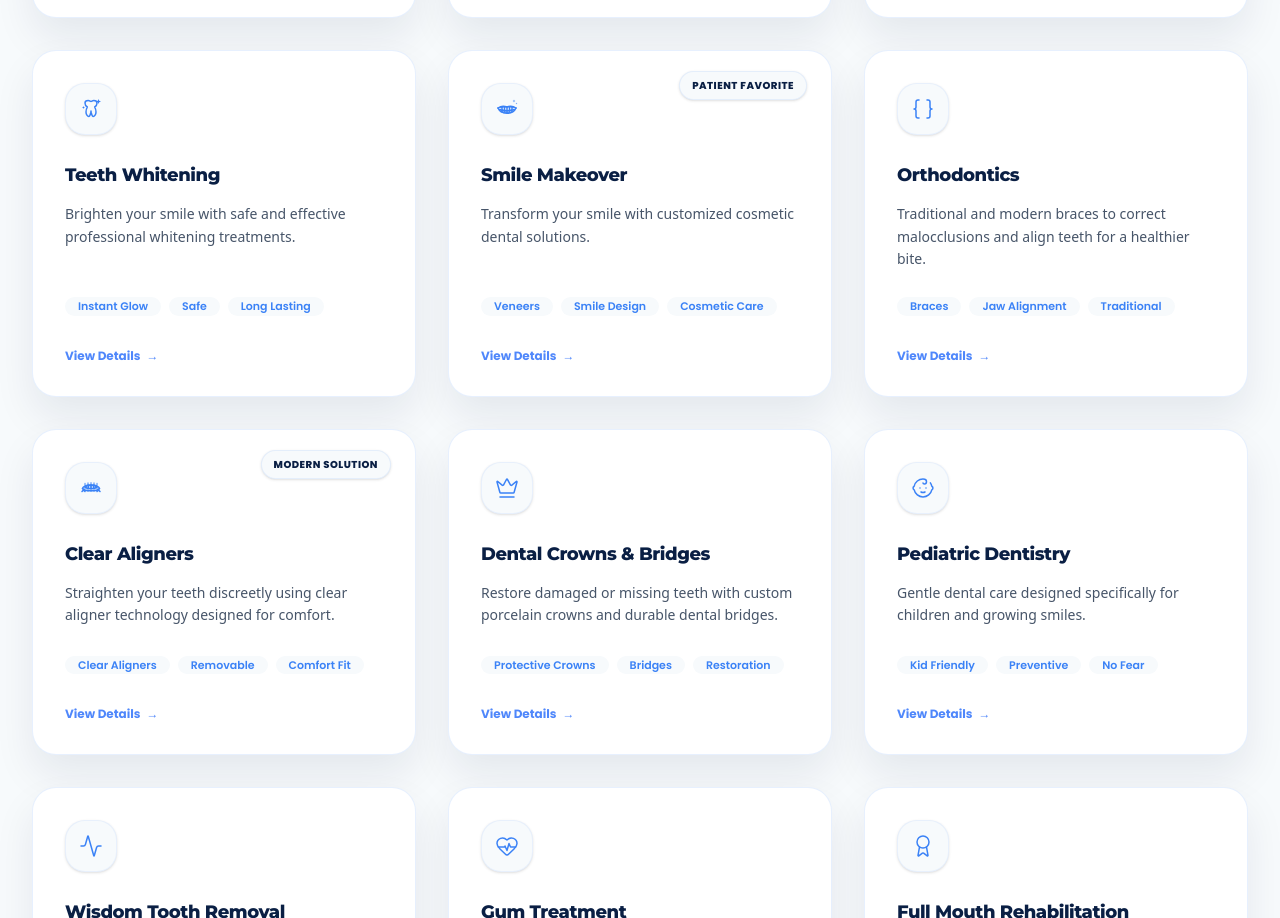
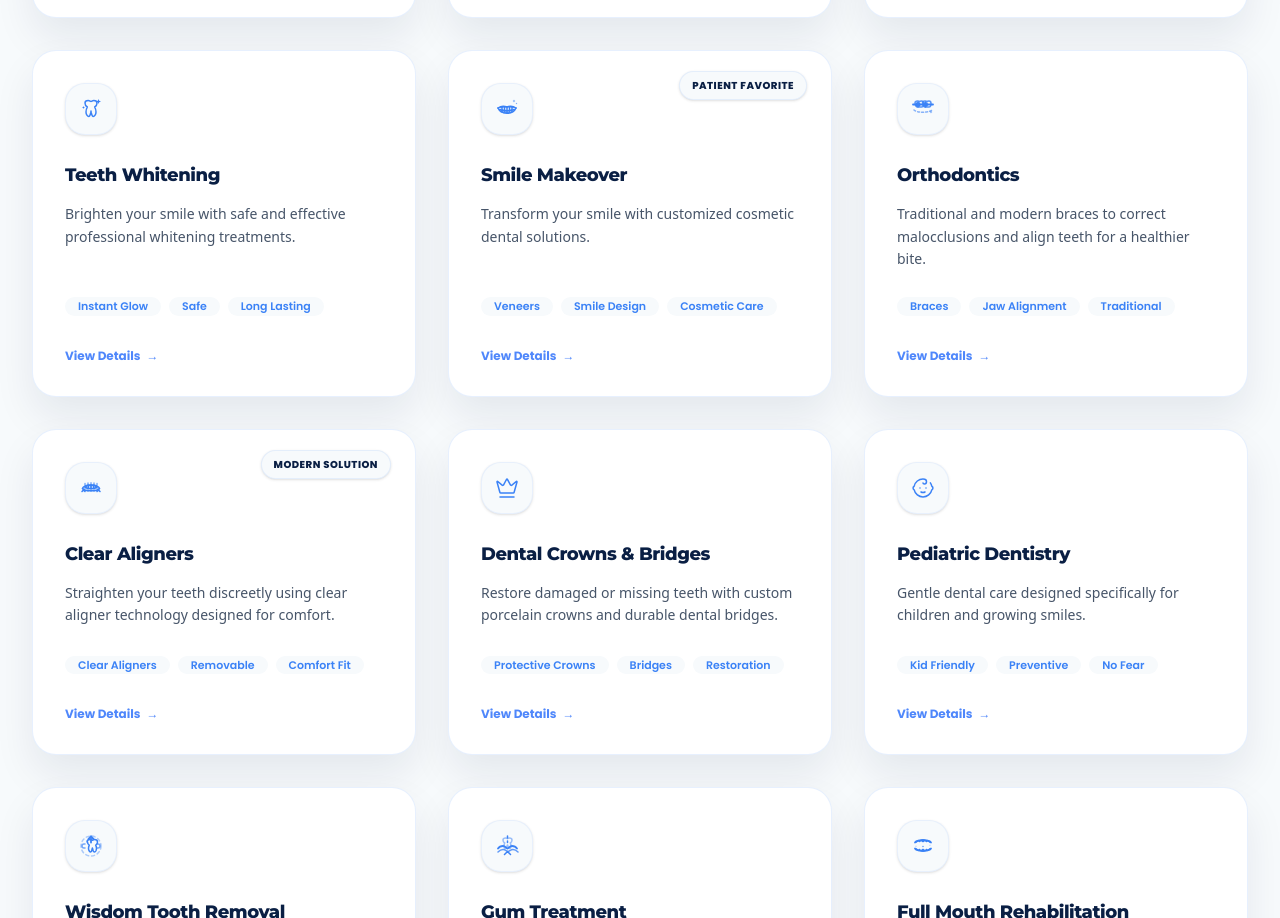
Before and after one commit to csccenterddn-ux/SmileCare, a React (Vite) app: page / in a window 1280 px wide. Shown: the part 1594-2512 px from the top of the page. Built offline with nearby package versions, Linux system fonts and the light colour scheme.

Commit message:
feat(services): add preventive care and braces icons
Introduce new SVG components to visually represent preventive care and orthodontics services in the clinic interface.

```diff
--- a/src/components/Services.tsx
+++ b/src/components/Services.tsx
@@ -163,6 +163,161 @@ const RootCanalIcon = ({ strokeWidth = 1.5, ...props }: React.SVGProps<SVGSVGEle
   </svg>
 );
 
+// Custom healthcare-grade dental shield / preventive care icon featuring a protective shield surrounding a tooth silhouette with star shine details
+const PreventiveIcon = ({ strokeWidth = 1.5, ...props }: React.SVGProps<SVGSVGElement> & { strokeWidth?: number }) => (
+  <svg
+    xmlns="http://www.w3.org/2000/svg"
+    viewBox="0 0 24 24"
+    fill="none"
+    stroke="currentColor"
+    strokeWidth={strokeWidth}
+    strokeLinecap="round"
+    strokeLinejoin="round"
+    {...props}
+  >
+    {/* Outer elegant healthcare shield */}
+    <path d="M12 2S12 2 20 5V11C20 16.5 16.5 20.5 12 22C7.5 20.5 4 16.5 4 11V5C12 2 12 2 12 2Z" />
+    {/* Stylized Tooth Outline in the center */}
+    <path d="M9 8.5C9 7.3 9.8 6.5 11.2 6.5C12.3 6.5 12.7 7.2 13 7.2C13.3 7.2 13.7 6.5 14.8 6.5C16.2 6.5 17 7.3 17 8.5C17 10 16 11.2 15 11.8C15.6 13 16 14.5 16 15.6C16 17.5 14.8 19 13.8 19C13 19 12.7 17.8 12.4 16.2C12.2 15.4 12.1 14.6 12 14.6C11.9 14.6 11.8 15.4 11.6 16.2C11.3 17.8 11 19 10.2 19C9.2 19 8 17.5 8 15.6C8 14.5 8.4 13 9 11.8C8 11.2 7 10 7 8.5" opacity="0.85" />
+    {/* Micro-sparkle stars on the shield */}
+    <path d="M19.5 6L20 7L21 7.5L20 8L19.5 9L19 8L18 7.5L19 7Z" fill="currentColor" stroke="none" />
+  </svg>
+);
+
+// Custom healthcare-grade orthodontics braces / teeth alignment icon featuring aligned teeth with detailed bracket blocks and tension archwire
+const BracesIcon = ({ strokeWidth = 1.5, ...props }: React.SVGProps<SVGSVGElement> & { strokeWidth?: number }) => (
+  <svg
+    xmlns="http://www.w3.org/2000/svg"
+    viewBox="0 0 24 24"
+    fill="none"
+    stroke="currentColor"
+    strokeWidth={strokeWidth}
+    strokeLinecap="round"
+    strokeLinejoin="round"
+    {...props}
+  >
+    {/* Three teeth side-by-side representing the dental arch */}
+    {/* Tooth 1 (Left) */}
+    <path d="M4 6C4 4.5 5 4 6.5 4C7.5 4 8 4.5 8.5 4.5C9 4.5 9.5 4 10.5 4C12 4 12.5 5 12.5 6.5C12.5 8.5 11.5 10 10.5 10H6.5C5.5 10 4 8.5 4 6Z" opacity="0.85" />
+    {/* Tooth 2 (Right) */}
+    <path d="M11.5 6C11.5 4.5 12.5 4 14 4C15 4 15.5 4.5 16 4.5C16.5 4.5 17 4 18 4C19.5 4 20 5 20 6.5C20 8.5 19 10 18 10H14C13 10 11.5 8.5 11.5 6Z" opacity="0.85" />
+
+    {/* Braces Tension Archwire running across */}
+    <path d="M2 7.5H22" strokeWidth={strokeWidth + 0.3} />
+
+    {/* Left Bracket */}
+    <rect x="5.5" y="6" width="3" height="3" rx="0.5" fill="none" stroke="currentColor" />
+    <path d="M7 5V10" />
+    <path d="M5 7.5H9" />
+
+    {/* Right Bracket */}
+    <rect x="13" y="6" width="3" height="3" rx="0.5" fill="none" stroke="currentColor" />
+    <path d="M14.5 5V10" />
+    <path d="M12.5 7.5H16.5" />
+
+    {/* Sparkle detailing for braces shine */}
+    <path d="M20 13.5L20.4 14.7L21.6 15L20.4 15.3L20 16.5L19.6 15.3L18.4 15L19.6 14.7Z" fill="currentColor" stroke="none" />
+    {/* Alignment tension path below */}
+    <path d="M3 13C6 16 18 16 21 13" strokeDasharray="2 2" opacity="0.6" />
+  </svg>
+);
+
+// Custom healthcare-grade wisdom tooth removal icon showing a third-molar tooth being elevated safely with micro-extraction vector details
+const WisdomToothIcon = ({ strokeWidth = 1.5, ...props }: React.SVGProps<SVGSVGElement> & { strokeWidth?: number }) => (
+  <svg
+    xmlns="http://www.w3.org/2000/svg"
+    viewBox="0 0 24 24"
+    fill="none"
+    stroke="currentColor"
+    strokeWidth={strokeWidth}
+    strokeLinecap="round"
+    strokeLinejoin="round"
+    {...props}
+  >
+    {/* Grid / alignment boundary for surgery */}
+    <circle cx="12" cy="12" r="10" strokeDasharray="3 3" opacity="0.4" />
+
+    {/* Tooth molar contour */}
+    <path d="M8 8C8 6.5 9 5.5 11 5.5C12.2 5.5 12.7 6.2 13.2 6.2C13.7 6.2 14.2 5.5 15.5 5.5C17.5 5.5 18.5 6.5 18.5 8C18.5 9.5 17.7 10.7 16.7 11.2C17.2 12.2 17.5 13.4 17.5 14.5C17.5 16.5 16.2 18 15.2 18C14.4 18 14.1 17 13.8 15.5C13.6 14.8 13.5 14.1 13.4 14.1C13.3 14.1 13.2 14.8 13 15.5C12.7 17 12.4 18 11.6 18C10.8 18 9.5 16.5 9.5 14.5C9.5 13.4 9.8 12.2 10.3 11.2C9.3 10.7 8.5 9.5 8.5 8" />
+
+    {/* Extraction forceps/tension indications */}
+    <path d="M6 14H5C4 14 3 13 3 12C3 11 4 10 5 10H6" opacity="0.7" />
+    <path d="M18 14H19C20 14 21 13 21 12C21 11 20 10 19 10H18" opacity="0.7" />
+
+    {/* Elevational arrow details representing extraction lift */}
+    <path d="M12 2.5V8.5" strokeWidth={strokeWidth + 0.3} />
+    <path d="M9.5 5L12 2.5L14.5 5" strokeWidth={strokeWidth + 0.3} />
+  </svg>
+);
+
+// Custom healthcare-grade gum treatment icon representing a tooth with its supporting gingiva archway and periodontal care scaling lines
+const GumIcon = ({ strokeWidth = 1.5, ...props }: React.SVGProps<SVGSVGElement> & { strokeWidth?: number }) => (
+  <svg
+    xmlns="http://www.w3.org/2000/svg"
+    viewBox="0 0 24 24"
+    fill="none"
+    stroke="currentColor"
+    strokeWidth={strokeWidth}
+    strokeLinecap="round"
+    strokeLinejoin="round"
+    {...props}
+  >
+    {/* Tooth Molar sitting inside the gum */}
+    <path d="M8 6C8 4.8 9 4 10.8 4C11.8 4 12.2 4.7 12.5 4.7C12.8 4.7 13.2 4 14.2 4C16 4 17 4.8 17 6C17 7.5 16.2 8.5 15.3 9C15.8 10 16 11.2 16 12C16 13.5 15 14.5 14.2 14.5C13.5 14.5 13.2 13.5 13 12.2C12.8 11.5 12.7 11 12.5 11C12.3 11 12.2 11.5 12 12.2C11.8 13.5 11.5 14.5 10.8 14.5C10 14.5 9 13.5 9 12C9 11.2 9.2 10 9.7 9C8.8 8.5 8 7.5 8 6" opacity="0.5" />
+
+    {/* Premium gingival / gum line contour archway cradling the tooth roots */}
+    <path d="M3 14.5C4 13 6 12 8 12C10.5 12 11 14.5 12.5 14.5C14 14.5 14.5 12 17 12C19 12 21 13 22 14.5" strokeWidth={strokeWidth + 0.3} />
+
+    {/* Sub-gingival / gum health cell texture lines */}
+    <path d="M3 18C4.5 16.5 6 15.5 8 15.5C10.5 15.5 11.5 17.5 13 17.5C14.5 17.5 15.5 15.5 18 15.5C20 15.5 21.5 16.5 23 18" opacity="0.8" />
+
+    {/* Periodontal care laser healing indicator */}
+    <path d="M12.5 2v6.5" strokeWidth={strokeWidth} strokeDasharray="2 3" />
+    <path d="M9.5 20.5L12.5 17.5L15.5 20.5" strokeWidth={strokeWidth} />
+  </svg>
+);
+
+// Custom healthcare-grade full mouth rehabilitation icon representing dual complete upper and lower dental arches with bite alignment and cosmetic restoration details
+const SmileRehabIcon = ({ strokeWidth = 1.5, ...props }: React.SVGProps<SVGSVGElement> & { strokeWidth?: number }) => (
+  <svg
+    xmlns="http://www.w3.org/2000/svg"
+    viewBox="0 0 24 24"
+    fill="none"
+    stroke="currentColor"
+    strokeWidth={strokeWidth}
+    strokeLinecap="round"
+    strokeLinejoin="round"
+    {...props}
+  >
+    {/* Upper Dental Arch */}
+    <path d="M4 8.5C5.8 5.5 18.2 5.5 20 8.5" strokeWidth={strokeWidth + 0.3} />
+
+    {/* Lower Dental Arch */}
+    <path d="M4 14.5C5.8 17.5 18.2 17.5 20 14.5" strokeWidth={strokeWidth + 0.3} />
+
+    {/* Upper Teeth rebuilding segments */}
+    <path d="M5.5 8C6 7 7 6.5 8 6.5" />
+    <path d="M8.5 7.5C9 6.5 10 6 11 6" />
+    <path d="M11.5 7.5V6" />
+    <path d="M12.5 7.5V6" />
+    <path d="M13  6C14  6 15  6.5 15.5 7.5" />
+    <path d="M16 6.5C17 6.5 18 7 18.5 8" />
+
+    {/* Lower Teeth rebuilding segments */}
+    <path d="M5.5 15C6 16 7 16.5 8 16.5" />
+    <path d="M8.5 15.5C9 16.5 10 17 11 17" />
+    <path d="M11.5 15.5V17" />
+    <path d="M12.5 15.5V17" />
+    <path d="M13 17C14 17 15 16.5 15.5 15.5" />
+    <path d="M16 16.5C17 16.5 18 16 18.5 15" />
+
+    {/* Star sparkles showcasing dental brightness */}
+    <path d="M12 11.5L12.4 12.3L13.2 12.5L12.4 12.7L12 13.5L11.6 12.7L10.8 12.5L11.6 12.3Z" fill="currentColor" stroke="none" />
+    <path d="M19 10.5L19.2 11L19.7 11.1L19.2 11.2L19 11.7L18.8 11.2L18.3 11.1L18.8 11Z" fill="currentColor" stroke="none" />
+    <path d="M5 11.5L5.2 12L5.7 12.1L5.2 12.2L5 12.7L4.8 12.2L4.3 12.1L4.8 12L5 11.5Z" fill="currentColor" stroke="none" />
+  </svg>
+);
+
 const coreServices = [
   {
     id: 'general',
@@ -181,7 +336,7 @@ const coreServices = [
     recovery: 'Immediate (None)',
     tech: ['Digital Intraoral Cameras', 'Ultrasonic Scaling', 'Zero-Radiation X-Rays'],
     tags: ['Preventive', 'Cleanings', 'Regular Checkup'],
-    icon: Shield
+    icon: PreventiveIcon
   },
   {
     id: 'rootcanal',
@@ -279,7 +434,7 @@ const coreServices = [
     recovery: 'Slight Soreness initially',
     tech: ['Self-Ligating Brackets', 'Digital Diagnostic Models', 'Memory-Shape Archwires'],
     tags: ['Braces', 'Jaw Alignment', 'Traditional'],
-    icon: Braces
+    icon: BracesIcon
   },
   {
     id: 'aligners',
@@ -356,7 +511,7 @@ const coreServices = [
     recovery: '3-5 Days',
     tech: ['High-Torque Piezo Surgery', 'Atraumatic Extractions', 'PRF Platelet Rich Fibrin Healing'],
     tags: ['Surgical Care', 'Impacted Tooth', 'Pain-Free Recovery'],
-    icon: Activity
+    icon: WisdomToothIcon
   },
   {
     id: 'gum',
@@ -375,7 +530,7 @@ const coreServices = [
     recovery: '1-2 Days',
     tech: ['Surgical lasers', 'Sub-gingival scaling', 'Antibiotic gel placement'],
     tags: ['Gum Therapy', 'Periodontitis Support', 'Fresh Breath'],
-    icon: HeartPulse
+    icon: GumIcon
   },
   {
     id: 'fullrehab',
@@ -394,7 +549,7 @@ const coreServices = [
     recovery: 'Varies (By phases)',
     tech: ['Full Arch digital mapping', '3D Bite simulation', 'Facial and smile coordination'],
     tags: ['Bite Correction', 'Full Arch Restorative', 'Advanced smile renew'],
-    icon: Award
+    icon: SmileRehabIcon
   }
 ];
 
```
